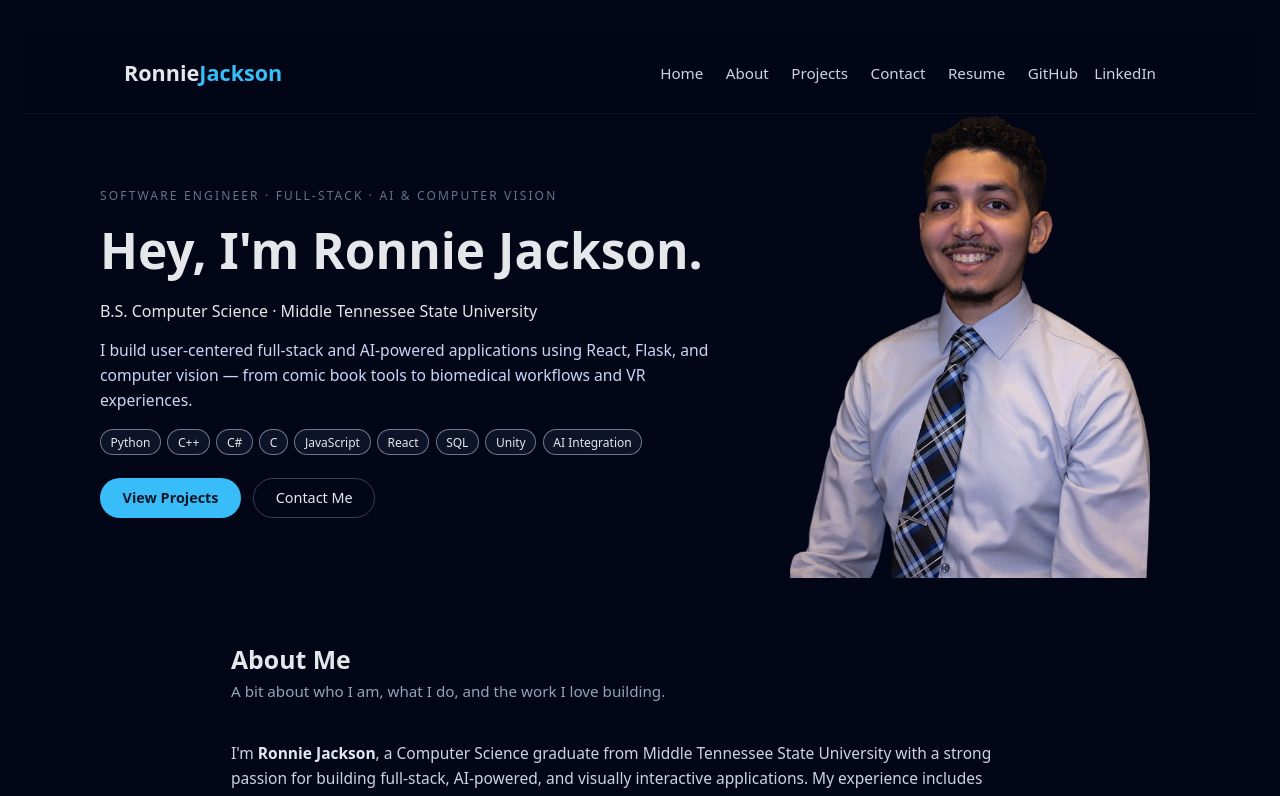
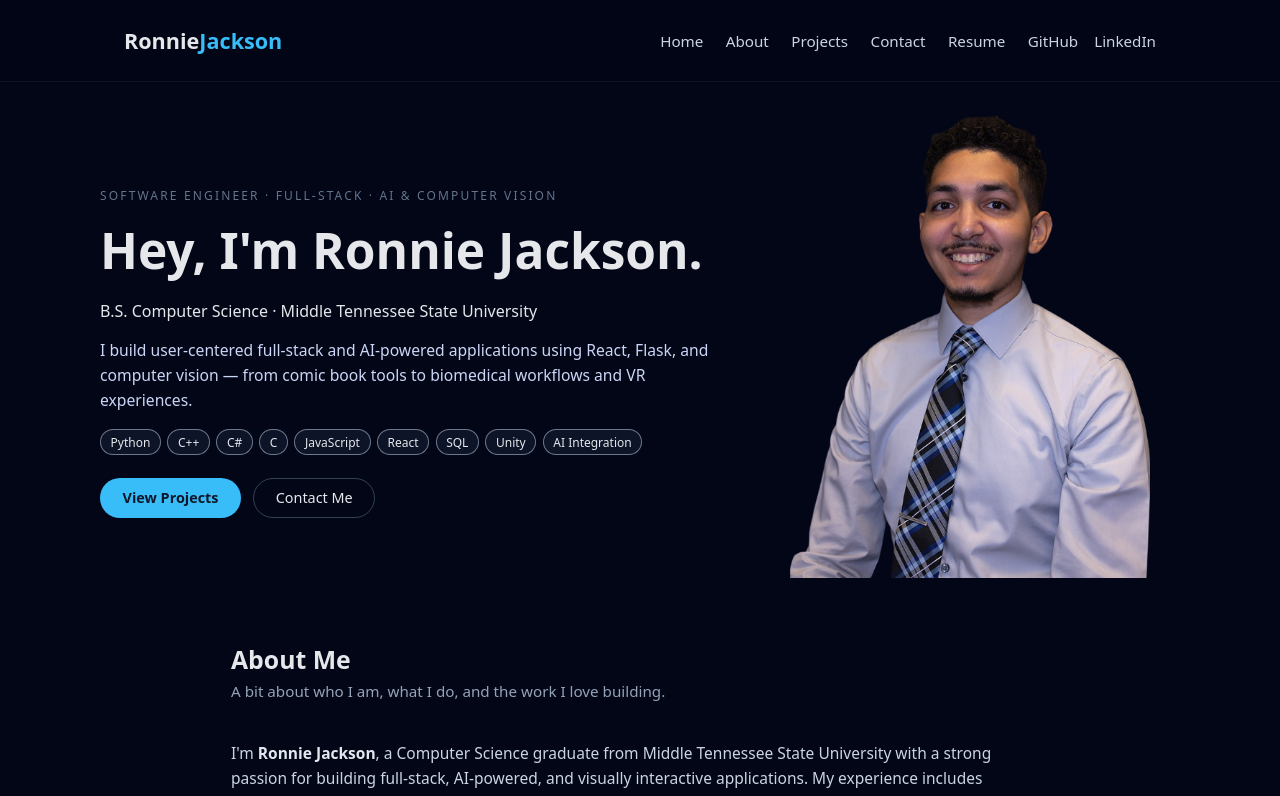
Before and after one commit to RonnieJackson507/Portfolio-Website, a React (Vite) app in the folder frontend/: page / in a window 1280 px wide. Shown: the top 796 px of the page. Built offline with nearby package versions, Linux system fonts and the light colour scheme.

Commit message:
Fixed the nav bar style

```diff
--- a/frontend/src/App.jsx
+++ b/frontend/src/App.jsx
@@ -6,8 +6,10 @@ import About from "./components/About";
 
 function App() {
   return (
+    <>
+    <NavBar />
     <div className="app">
-      <NavBar />
+
 
       {/* Hero */}
       <header className="hero" id="home">
@@ -57,6 +59,7 @@ function App() {
         <ContactForm />
       </main>
     </div>
+    </>
   );
 }
 
--- a/frontend/src/components/NavBar.css
+++ b/frontend/src/components/NavBar.css
@@ -17,6 +17,7 @@
   display: flex;
   justify-content: space-between;
   align-items: center;
+  position: relative;
 }
 
 /* Logo */
@@ -82,7 +83,7 @@
 @media (max-width: 768px) {
   .nav-links {
     position: absolute;
-    top: 68px;
+    top: 73%;
     right: 0;
     width: 100%;
     flex-direction: column;
@@ -91,6 +92,7 @@
     backdrop-filter: blur(10px);
     border-bottom: 1px solid rgba(255, 255, 255, 0.05);
     display: none;
+    gap: 0.75rem;
   }
 
   .nav-links.open {
```
